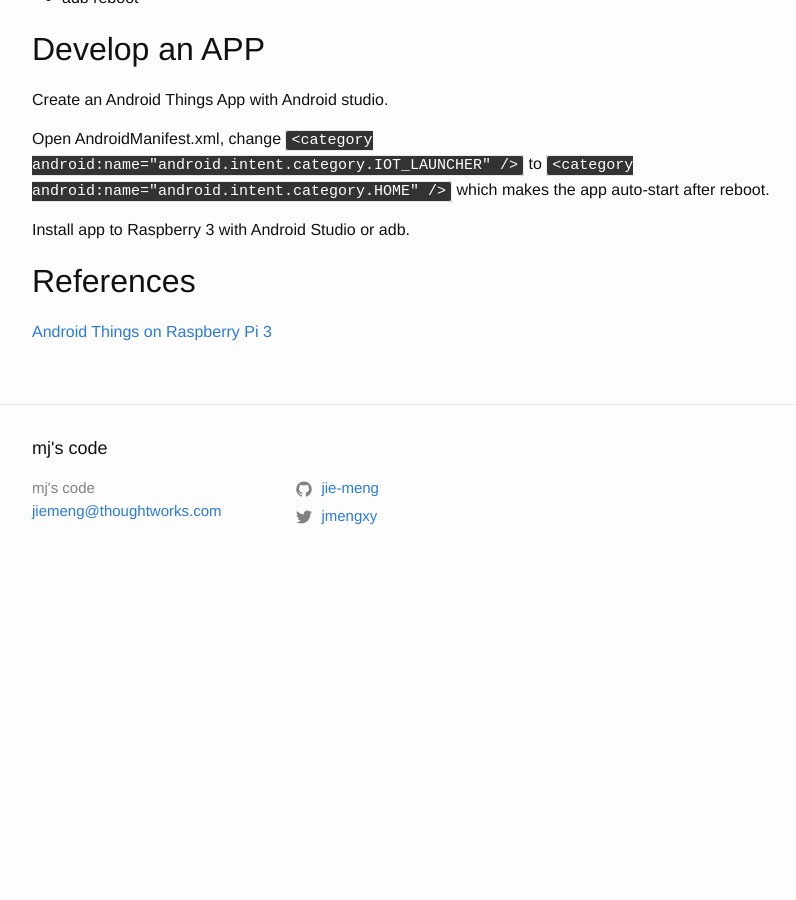
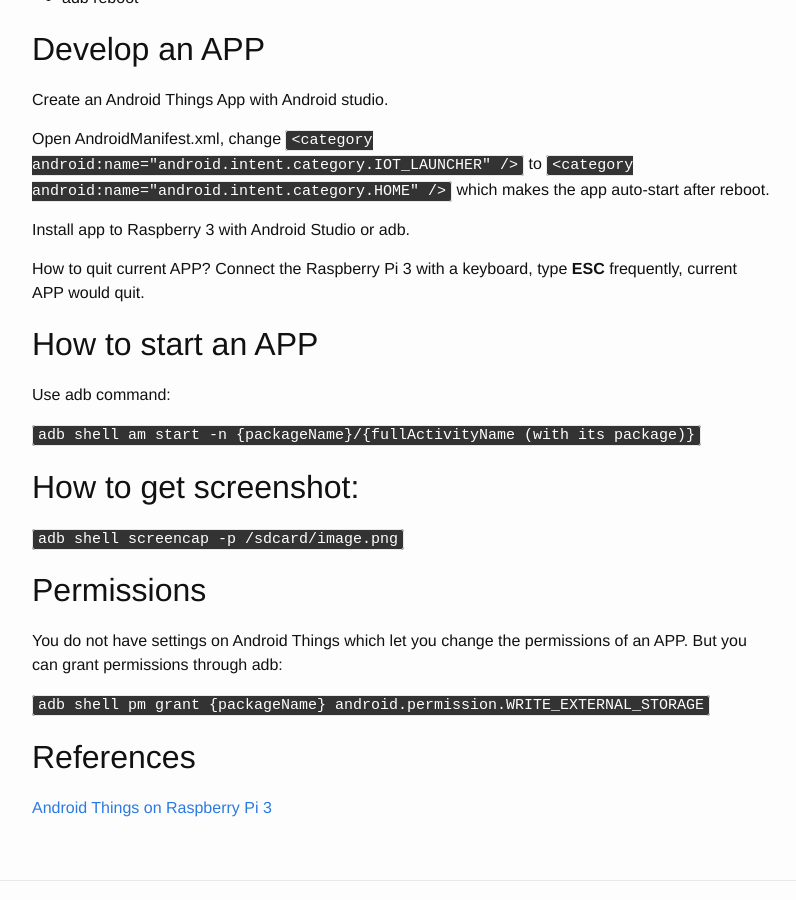
Before and after one commit to jie-meng/jie-meng.github.io, a Jekyll site: the page built from _posts/2018-07-23-android-things-on-raspberry-pi-3.md, in a window 1280 px wide and 900 px high, scrolled down 997 px. Shown: the whole window, without its empty margins (238-1034 px from the left). Built offline with Jekyll 4.4.1, drawn with Linux system fonts in a browser that asks for light colours; comment, search, counter and statistics services are not loaded; before the commit the page ends 1584 px from its top, so only the background shows below that.

Commit message:
Add some useful tricks for Android Things

```diff
--- a/_posts/2018-07-23-android-things-on-raspberry-pi-3.md
+++ b/_posts/2018-07-23-android-things-on-raspberry-pi-3.md
@@ -46,6 +46,24 @@
 
 Install app to Raspberry 3 with Android Studio or adb.
 
+How to quit current APP? Connect the Raspberry Pi 3 with a keyboard, type **ESC** frequently, current APP would quit.
+
+## How to start an APP
+
+Use adb command:
+
+`adb shell am start -n {packageName}/{fullActivityName (with its package)}`
+
+## How to get screenshot:
+
+`adb shell screencap -p /sdcard/image.png`
+
+## Permissions
+
+You do not have settings on Android Things which let you change the permissions of an APP. But you can grant permissions through adb:
+
+`adb shell pm grant {packageName} android.permission.WRITE_EXTERNAL_STORAGE`
+
 ## References
 
 [Android Things on Raspberry Pi 3](https://developer.android.google.cn/things/hardware/raspberrypi)
```
